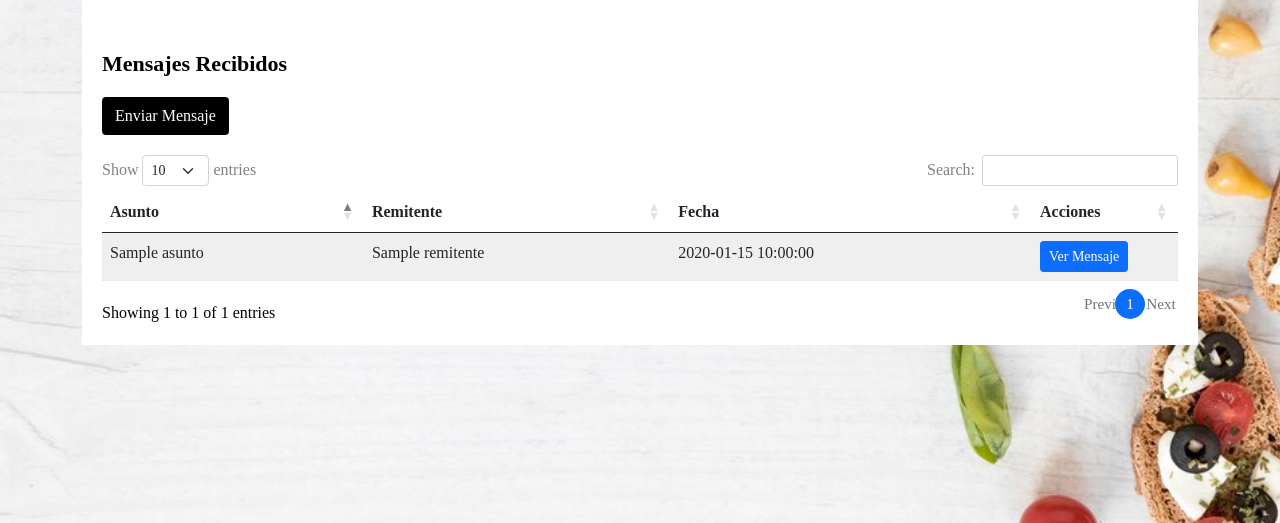
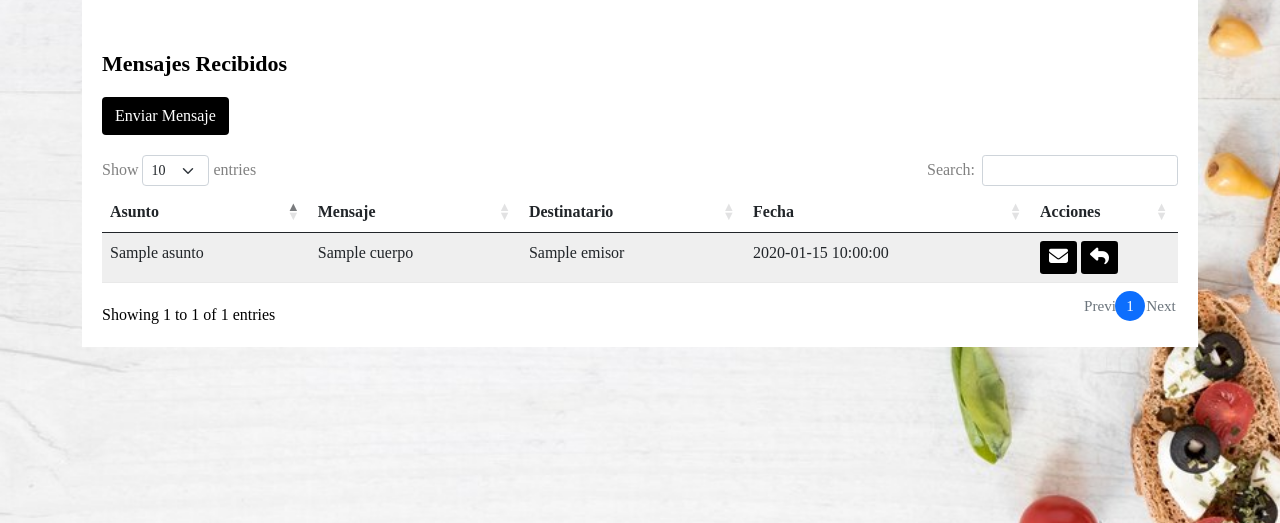
Before and after one commit to AgusGuti/Chef_RPC, a Flask app: template app-python/app/templates/mensajes.html in a window 1280 px wide. Shown: the part 196-719 px from the top of the page. Run offline with Flask 3, Linux system fonts and the light colour scheme; the template is opened without the code that fills it: most values are stand-ins (such as "Sample title", 1, 10 or a date in 2020); some libraries are stand-ins or nearby versions.

Commit message:
vista de mensajes completa

```diff
--- a/app-python/app/modulo/seguido/SeguidoController.py
+++ b/app-python/app/modulo/seguido/SeguidoController.py
@@ -83,9 +83,3 @@ def obtener_seguidos():
         response = stub.FindAllById(Seguido(user=User(id=session['user_id'])))
         seguidos = response.seguido
     return seguidos
-
-@seguido_blueprint.route("/misMensajes",methods = ['GET'])
-def misMensajes():
-    logger.info("/misMensajes")
-    seguidos = obtener_seguidos()
-    return render_template('mensajes.html',seguidos=seguidos)
--- a/app-python/app/templates/mensajes.html
+++ b/app-python/app/templates/mensajes.html
@@ -95,7 +95,8 @@
                     <thead>
                         <tr>
                             <th>Asunto</th>
-                            <th>Remitente</th>
+                            <th>Mensaje</th>
+                            <th>Destinatario</th>
                             <th>Fecha</th>
                             <th>Acciones</th>
                         </tr>
@@ -104,12 +105,18 @@
                         {% for mensaje in mensajes %}
                         <tr>
                             <td>{{ mensaje.asunto }}</td>
-                            <td>{{ mensaje.remitente }}</td>
-                            <td>{{ mensaje.fecha }}</td>
+                            <td>{{ mensaje.cuerpo }}</td>
+                            <td>{{ mensaje.emisor.nombre }}</td>
+                            <td>{{ mensaje.fechaHora }}</td>
                             <td>
-                                <button class="btn btn-primary btn-sm" data-toggle="modal"
-                                    data-target="#verMensajeModal{{ mensaje.id }}">
-                                    Ver Mensaje
+                                <!-- Botón para abrir el modal de detalle mensaje -->
+                                <button class="btn btn-recetas btn-sm" data-toggle="modal" data-target="#verMensajeModal{{ mensaje.id }}">
+                                    <i class="fas fa-envelope"></i>
+                                </button>
+
+                                <!-- Botón para abrir el modal de respuesta -->
+                                <button class="btn btn-recetas btn-sm" data-toggle="modal" data-target="#responderMensajeModal{{ mensaje.id }}" onclick="fillAsuntoField('{{ mensaje.id }}')">
+                                    <i class="fas fa-reply"></i>
                                 </button>
                             </td>
                         </tr>
@@ -133,16 +140,7 @@
                 </div>
                 <div class="modal-body">
                     <form id="enviarMensajeForm" action="/mensaje" method="POST">
-                        <!-- Selector de emisor -->
-                        <div class="form-group">
-                            <label for="idEmisor">Emisor:</label>
-                            <select class="form-control" id="idEmisor" name="idEmisor">
-                                <option value="" disabled selected>Seleccione un emisor</option>
-                                {% for usuario in usuarios %}
-                                    <option value="{{ usuario.id }}">{{ usuario.nombre }}</option>
-                                {% endfor %}
-                            </select>
-                        </div>
+
                         <!-- Selector de destinatario -->
                         <div class="form-group">
                             <label for="idReceptor">Destinatario:</label>
@@ -173,6 +171,72 @@
         </div>
     </div>
 
+    <!-- Modal para responder mensajes -->
+    {% for mensaje in mensajes %}
+    <div class="modal fade" id="responderMensajeModal{{ mensaje.id }}" tabindex="-1" role="dialog"
+        aria-labelledby="responderMensajeModalLabel{{ mensaje.id }}" aria-hidden="true">
+        <div class="modal-dialog" role="document">
+            <div class="modal-content">
+                <div class="modal-header">
+                    <h5 class="modal-title" id="responderMensajeModalLabel{{ mensaje.id }}">Responder a {{ mensaje.emisor.nombre }}</h5>
+                    <button type="button" class="close" data-dismiss="modal" aria-label="Close">
+                        <span aria-hidden="true">&times;</span>
+                    </button>
+                </div>
+                <div class="modal-body">
+                    <form id="responderMensajeForm{{ mensaje.id }}" action="/mensaje/resp" method="POST">
+                        <input type="hidden" name="idMensajeRespondido" value="{{ mensaje.id }}">
+                        <!-- Asunto del mensaje -->
+                        <div class="form-group">
+                            <label for="asunto{{ mensaje.id }}">Asunto:</label>
+                            <input type="text" class="form-control" id="asunto{{ mensaje.id }}" name="asunto" required>
+                        </div>
+                        <!-- Mensaje -->
+                        <div class="form-group">
+                            <label for="cuerpo">Mensaje:</label>
+                            <textarea class="form-control" id="cuerpo" name="cuerpo" rows="4" required></textarea>
+                        </div>
+                        <!-- Campo de entrada de texto oculto para el asunto -->
+                        <input type="hidden" name="asuntoOriginal" id="asuntoOriginal{{ mensaje.id }}" value="{{ mensaje.asunto }}">
+                    </form>
+                </div>
+                <div class="modal-footer">
+                    <button type="button" class="btn btn-secondary" data-dismiss="modal">Cerrar</button>
+                    <button type="submit" form="responderMensajeForm{{ mensaje.id }}" class="btn btn-recetas">Responder</button>
+                </div>
+            </div>
+        </div>
+    </div>
+    {% endfor %}
+
+
+    <!-- Modal para ver el mensaje -->
+    {% for mensaje in mensajes %}
+    <div class="modal fade" id="verMensajeModal{{ mensaje.id }}" tabindex="-1" role="dialog" aria-labelledby="verMensajeModalLabel{{ mensaje.id }}" aria-hidden="true">
+        <div class="modal-dialog" role="document">
+            <div class="modal-content">
+                <div class="modal-header">
+                    <h5 class="modal-title" id="verMensajeModalLabel{{ mensaje.id }}">Mensaje de {{ mensaje.emisor.nombre }}</h5>
+                    <button type="button" class="close" data-dismiss="modal" aria-label="Close">
+                        <span aria-hidden="true">&times;</span>
+                    </button>
+                </div>
+                <div class="modal-body">
+                    <strong>Asunto:</strong> {{ mensaje.asunto }}<br>
+                    <strong>Emisor:</strong> {{ mensaje.emisor.nombre }}<br>
+                    <strong>Fecha:</strong> {{ mensaje.fechaHora }}<br>
+                    <p><strong>Mensaje:</strong></p>
+                    <p>{{ mensaje.cuerpo }}</p>
+                </div>
+                <div class="modal-footer">
+                    <button type="button" class="btn btn-secondary" data-dismiss="modal">Cerrar</button>
+                </div>
+            </div>
+        </div>
+    </div>
+    {% endfor %}
+
+
     <!-- Scripts al final del cuerpo del documento -->
     <script src="https://code.jquery.com/jquery-3.7.0.min.js"></script>
     <script src="https://cdn.datatables.net/1.11.6/js/jquery.dataTables.min.js"></script>
@@ -199,22 +263,13 @@
     </script>
 
     <script>
-        $(document).ready(function() {
-            // Realiza una solicitud GET para obtener la lista de usuarios (emisores)
-            $.get("/usuario/list", function(data) {
-                if (data.error) {
-                    // Manejar el error si es necesario
-                    console.error("Error al obtener la lista de usuarios (emisores):", data.error);
-                } else {
-                    // Llena el selector de emisores con los usuarios obtenidos
-                    var idEmisorSelect = $("#idEmisor");
-                    data.forEach(function(usuario) {
-                        idEmisorSelect.append("<option value='" + usuario.id + "'>" + usuario.nombre + "</option>");
-                    });
-                }
-            });
-        });
+        // Función para llenar el campo de asunto con el asunto original al abrir el modal
+        function fillAsuntoField(modalId) {
+            var asuntoOriginal = $("#asuntoOriginal" + modalId).val();
+            $("#asunto" + modalId).val(asuntoOriginal);
+        }
     </script>
+
 
     <script>
         jQuery(document).ready(function ($) {
```
Also changed, not shown: app-python/app/modulo/mensaje/MensajeController.py (+62 -30 lines), 2 other files.
